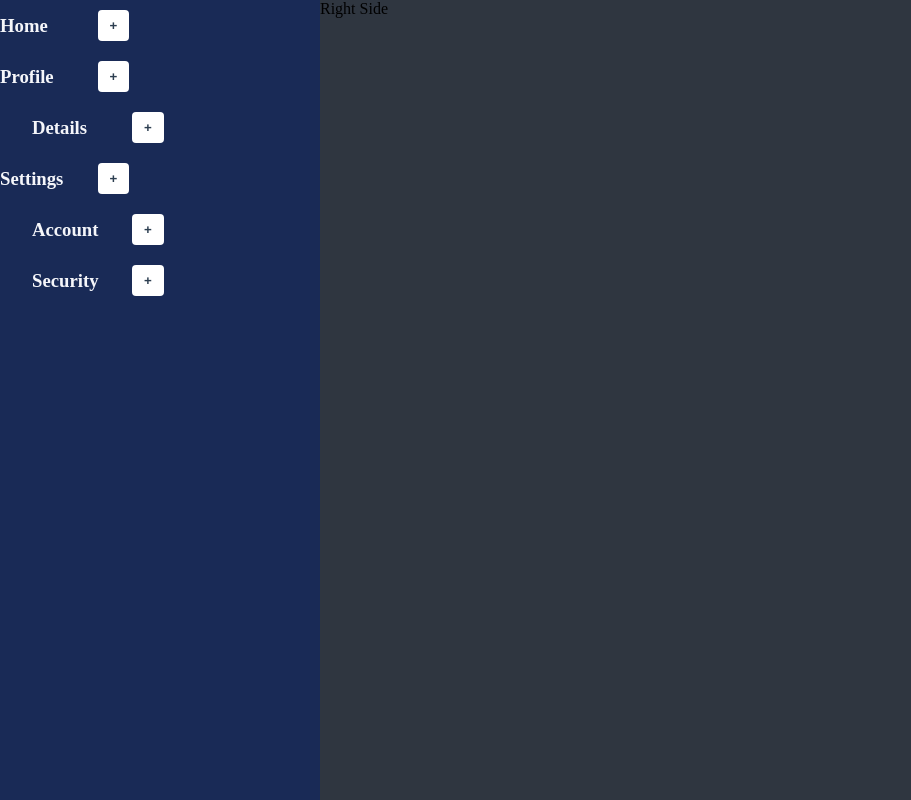
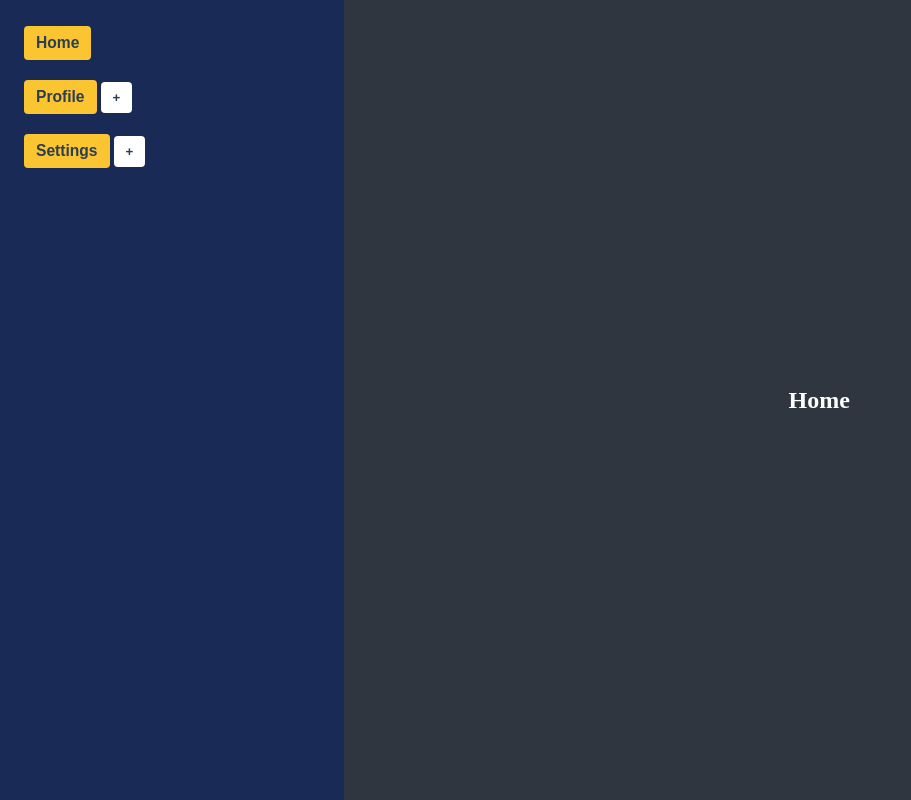
Before and after one commit to darskp/react-projects, a React (Create React App) app: page /react-projects/treeview in a window 1280 px wide. Shown: the whole page, without its empty margins (0-911 px from the left). Built offline with nearby package versions, Linux system fonts and the light colour scheme.

Commit message:
treeview with routers

```diff
--- a/src/App.js
+++ b/src/App.js
@@ -18,7 +18,7 @@ function App() {
           <Route path="/starrating" element={<StarRating />} />
           <Route path="/imageslider" element={<Imageslider />} />
           <Route path="/loadmoreBtn" element={<LoadMoreBtn />} />
-          <Route path="/treeview" element={<Treeview />} />
+          <Route path="/treeview/*" element={<Treeview />} />
         </Routes>
       </BrowserRouter>
     </div>
--- a/src/components/Accordion/index.jsx
+++ b/src/components/Accordion/index.jsx
@@ -29,7 +29,7 @@ function Accordian() {
         <h3 className="heading"> Multi Selection</h3>
       </div>
       <div>
-        <button className="btn" onClick={handleChoice}>
+        <button className="choicebtn" onClick={handleChoice}>
           {!enableMultiSelection
             ? "Enable Multi Selection"
             : "Enable Single Selction"}
--- a/src/components/Accordion/style.css
+++ b/src/components/Accordion/style.css
@@ -24,7 +24,7 @@
     background-color: #95a5a6;
   }
 
-  .btn {
+  .choicebtn {
     padding: 1vh 1.5vh;
     background-color: #fbc531;
     color: #2c3e50;
--- a/src/components/image-slider/Imageslider.jsx
+++ b/src/components/image-slider/Imageslider.jsx
@@ -2,16 +2,12 @@
 
 import React, {useEffect, useState} from "react";
 import "./style-image-slider.css";
-import ImgOverview from "./ImgOverview";
 import {FaArrowAltCircleLeft} from "react-icons/fa";
-import {FaArrowAltCircleRight} from "react-icons/fa";
 
 const Imageslider = () => {
   const [imagesData, setimagesData] = useState([]);
   const [loading, setLoading] = useState(false);
   const [currentIndex, setCurrentIndex] = useState(0);
-
-  console.log("currentIndex", currentIndex);
 
   const fetchImages = async () => {
     try {
@@ -20,7 +16,6 @@ const Imageslider = () => {
         "https://picsum.photos/v2/list?page=1&limit=5",
       );
       const data = await response.json();
-      console.log(data);
       if (data) {
         const transformedData = data?.map((item) => {
           return {url: item.download_url, altText: item.author, id: item.id};
@@ -29,7 +24,6 @@ const Imageslider = () => {
         setLoading(false);
       }
     } catch (err) {
-      console.log(err);
       throw new Error(err);
     } finally {
       setLoading(false);
@@ -58,7 +52,7 @@ const Imageslider = () => {
   };
 
   return (
-    <div className="main">
+    <div id="main">
       <div className="headingContainer">
         <h3 className="conatinerheading">Image Slider</h3>
       </div>
--- a/src/components/image-slider/style-image-slider.css
+++ b/src/components/image-slider/style-image-slider.css
@@ -1,10 +1,9 @@
-.main {
+#main {
   display: flex;
   align-items: center;
   justify-content: space-evenly;
   height: 100vh;
   overflow: hidden;
-}
 
   .conatinerheading {
     font-size: 24px;
@@ -138,3 +137,4 @@ button:disabled {
       width: 2.5px;
     }
   }
+}
--- /dev/null
+++ b/src/components/tree-view-menu/RouterDashboard.jsx
@@ -0,0 +1,24 @@
+import React from "react";
+import {Route, Routes} from "react-router-dom";
+import {sideMenu} from "./menu";
+
+const RouterDashboard = () => {
+  const generateRoutes = (item) => {
+    return item?.flatMap((menu, index) => {
+      const route = (
+        <Route path={menu.to} key={index} element={<div>{menu.label}</div>} />
+      );
+      const childrenRoutes = menu.Children ? generateRoutes(menu.Children) : [];
+      //   console.log([route, ...childrenRoutes])
+      return [route, ...childrenRoutes];
+    });
+  };
+
+  return (
+    <div>
+      <Routes>{generateRoutes(sideMenu)}</Routes>
+    </div>
+  );
+};
+
+export default RouterDashboard;
--- a/src/components/tree-view-menu/menu.js
+++ b/src/components/tree-view-menu/menu.js
@@ -9,11 +9,11 @@ export const sideMenu = [
     Children: [
       {
         label: "Details",
-        to: "/details",
+        to: "/profile/details",
         Children: [
           {
             label: "Location",
-            to: "/location",
+            to: "/profile/details/location",
           },
         ],
       },
@@ -25,19 +25,19 @@ export const sideMenu = [
     Children: [
       {
         label: "Account",
-        to: "/account",
+        to: "/settings/account",
       },
       {
         label: "Security",
-        to: "/security",
+        to: "/settings/security",
         Children: [
           {
             label: "Login",
-            to: "/login",
+            to: "/settings/security/login",
           },
           {
             label: "Register",
-            to: "/register",
+            to: "/settings/security/register",
           },
         ],
       },
--- /dev/null
+++ b/src/components/tree-view-menu/treeitems.jsx
@@ -0,0 +1,58 @@
+import React, {useState} from "react";
+import Treelist from "./treelist.jsx";
+import {useNavigate} from "react-router-dom";
+
+const Treeitems = ({item}) => {
+  const navigate = useNavigate();
+
+  const [displayCurrentChildren, setDisplayCurrentChildren] = useState({});
+
+  const handleExpand = (getCurrentlabel) => {
+    setDisplayCurrentChildren((pre) => {
+      return {...pre, [getCurrentlabel]: !pre[getCurrentlabel]};
+    });
+  };
+
+  return (
+    <>
+      <div className="menuPlus">
+        <button
+          className="btn"
+          style={{cursor: "pointer"}}
+          onClick={() => navigate(`/treeview/${item.to}`)}
+        >
+          <h3>{item.label}</h3>
+        </button>
+        {displayCurrentChildren[item.label] ? (
+          item?.Children ? (
+            <button
+              onClick={() => handleExpand(item.label)}
+              className="btn"
+              style={{backgroundColor: "white"}}
+            >
+              -
+            </button>
+          ) : null
+        ) : item?.Children ? (
+          <button
+            onClick={() => handleExpand(item.label)}
+            className="btn"
+            style={{backgroundColor: "white"}}
+          >
+            +
+          </button>
+        ) : null}
+      </div>
+      {displayCurrentChildren[item.label] &&
+        item &&
+        item?.Children &&
+        item?.Children?.length > 0 && (
+          <div className="submenuPlus">
+            <Treelist list={item.Children} />
+          </div>
+        )}
+    </>
+  );
+};
+
+export default Treeitems;
--- a/src/components/tree-view-menu/treelist.jsx
+++ b/src/components/tree-view-menu/treelist.jsx
@@ -1,7 +1,16 @@
 import React from "react";
+import Treeitems from "./treeitems.jsx";
 
 const Treelist = ({list}) => {
-  return <div>Treelist</div>;
+  return (
+    <>
+      <>
+        {list?.length > 0
+          ? list?.map((item, index) => <Treeitems item={item} key={index} />)
+          : null}
+      </>
+    </>
+  );
 };
 
 export default Treelist;
--- a/src/components/tree-view-menu/treeview.css
+++ b/src/components/tree-view-menu/treeview.css
@@ -1,4 +1,4 @@
-.treeview-main {
+#treeview {
   width: 100%;
   min-height: 100vh;
   display: flex;
@@ -10,14 +10,16 @@
     height: 100vh;
     background-color: #192a56;
     color: #f5f6fa;
-    /* padding: 5px 10px; */
+    padding-left: 3vh;
+    padding-top: 2vh;
   }
 
   .menuPlus {
     display: flex;
     align-items: center;
-    gap: 0.2vh;
+    gap: 0.5vh;
     justify-content: start;
+    overflow: hidden;
     width: 100%;
 
     h3 {
@@ -25,16 +27,27 @@
     }
 
     .btn {
-      background-color: white;
+      padding: 1vh 1.5vh;
+      background-color: #fbc531;
+      color: #2c3e50;
+      margin: 10px 0px;
+      outline: none;
+      border: none;
+      cursor: pointer;
+      font-weight: 600;
+      border-radius: 4px;
     }
   }
 
   .submenuPlus {
     display: flex;
     align-items: center;
+    flex-direction: column;
     gap: 0.5vh;
     justify-content: start;
     width: 100%;
+    padding: 0;
+    margin: 0;
     margin-left: 10%;
 
     h3 {
@@ -42,12 +55,28 @@
     }
 
     .btn {
-      background-color: white;
+      padding: 1vh 1.5vh;
+      background-color: #fbc531;
+      color: #2c3e50;
+      margin: 10px 0px;
+      outline: none;
+      border: none;
+      cursor: pointer;
+      font-weight: 600;
+      border-radius: 4px;
     }
   }
 
   .content-container {
-    margin-left: 25%;
+    margin-left: 28%;
     width: 75%;
+    color: white;
+    display: flex;
+    align-items: center;
+    width: 100%;
+    min-height: 100vh;
+    justify-content: center;
+    font-weight: bold;
+    font-size: 24px;
   }
 }
--- a/src/components/tree-view-menu/treeview.jsx
+++ b/src/components/tree-view-menu/treeview.jsx
@@ -1,43 +1,18 @@
-import React, {useState} from "react";
+import React from "react";
 import "./treeview.css";
+import Treelist from "./treelist.jsx";
 import {sideMenu} from "./menu";
+import RouterDashboard from "./RouterDashboard.jsx";
 
 const Treeview = () => {
-  const [menuOpen, setMenuOpen] = useState({});
-
-  const handleExpand = () => {
-    setMenuOpen();
-  };
-
   return (
-    <div className="treeview-main">
+    <div className="treeview-main" id="treeview">
       <div className="left-container">
-        {sideMenu?.map((item, index, arr) => (
-          <div key={index}>
-            <div className="menuPlus">
-              <h3>{item.label}</h3>
-              <button onClick={() => handleExpand(item.label)} className="btn">
-                +
-              </button>
-            </div>
-            <div className="">
-              {item && item?.Children?.length > 0
-                ? item?.Children?.map((submenu, i, arr) => (
-                    <div key={i}>
-                      <div className="submenuPlus">
-                        <h3>{submenu.label}</h3>
-                        <button onClick={() => handleExpand} className="btn">
-                          +
-                        </button>
-                      </div>
-                    </div>
-                  ))
-                : null}
-            </div>
-          </div>
-        ))}
+        <Treelist list={sideMenu} />
       </div>
-      <div className="content-container">Right Side</div>
+      <div className="content-container">
+        <RouterDashboard />
+      </div>
     </div>
   );
 };
```
Lines whose indentation alone changed are shown as unchanged.
